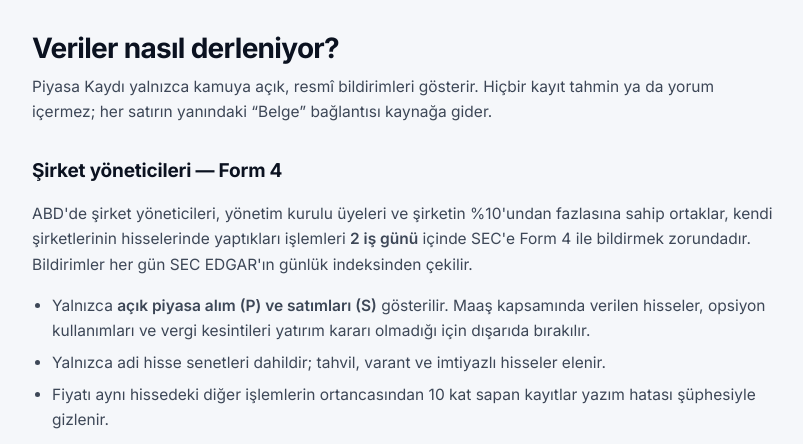
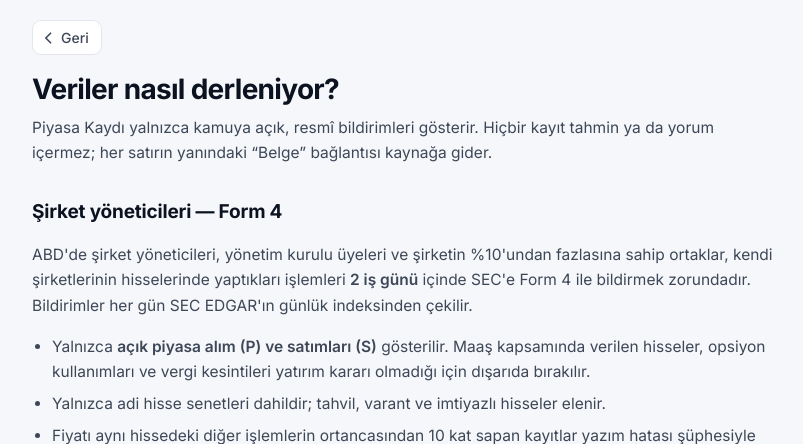
Before and after one commit to cemgokmen/piyasa-kaydi, a Flask app: page /hakkinda in a window 1280 px wide. Shown: the part 61-505 px from the top of the page, without its empty margins (32-835 px from the left). Run offline with Flask 3, Linux system fonts and the light colour scheme.

Commit message:
Her sayfaya Geri düğmesi
Ana sayfa dışındaki bütün sayfaların üstünde 'Geri' düğmesi var.
- Ziyaretçi site içinden geldiyse tarayıcı geçmişinde bir adım geri
  gider; önceki sayfa filtreleri, araması ve kaydırma konumuyla gelir.
- Sayfa doğrudan açıldıysa (dışarıdan bağlantı) üst sayfaya gider:
  hisse → işlemler, kişi → siyasetçiler/yöneticiler, fon → fonlar,
  diğerleri → ana sayfa. Ctrl/Cmd ile tıklanınca üst sayfayı yeni
  sekmede açar.
- Kişi ve fon sayfalarındaki sabit '← Siyasetçiler' / '← Tüm fonlar'
  bağlantıları bu düğmeyle değiştirildi.

Tarayıcı testleri: filtreli listeye dönüş, art arda geri gitme ve
doğrudan açılan sayfada üst sayfaya gitme.

Co-Authored-By: Claude Opus 5.5 <noreply@anthropic.com>

```diff
--- a/piyasa/web/static/app.js
+++ b/piyasa/web/static/app.js
@@ -120,3 +120,29 @@ document.querySelectorAll("table[data-siralanabilir]").forEach(function (tablo)
     });
   });
 });
+
+// ---------------------------------------------------------------------------
+// Geri düğmesi: siteden gelindiyse tarayıcı geçmişinde bir adım geri gider,
+// böylece önceki sayfa filtreleri ve kaydırma konumuyla geri gelir.
+// Sayfa doğrudan açıldıysa bağlantının kendi adresine (üst sayfaya) gider.
+// ---------------------------------------------------------------------------
+
+document.querySelectorAll("[data-geri]").forEach(function (dugme) {
+  let siteIcinden = false;
+  try {
+    siteIcinden = document.referrer && new URL(document.referrer).origin === location.origin;
+  } catch (hata) {
+    siteIcinden = false;
+  }
+
+  if (siteIcinden && history.length > 1) {
+    dugme.title = "Önceki sayfaya dön";
+    dugme.addEventListener("click", function (olay) {
+      if (olay.metaKey || olay.ctrlKey || olay.shiftKey) return;  // yeni sekmede üst sayfa
+      olay.preventDefault();
+      history.back();
+    });
+  } else {
+    dugme.title = "Üst sayfaya git";
+  }
+});
--- a/piyasa/web/static/stil.css
+++ b/piyasa/web/static/stil.css
@@ -1262,3 +1262,28 @@ a.kisi-ad:hover { color: var(--vurgu); }
   .degisimler { grid-template-columns: repeat(3, minmax(0, 1fr)); width: 100%; }
   .fiyat-deger { font-size: 28px; }
 }
+
+/* ---------- Geri düğmesi ---------- */
+
+.geri {
+  display: inline-flex;
+  align-items: center;
+  gap: 4px;
+  margin: -8px 0 14px;
+  padding: 6px 12px 6px 8px;
+  border: 1px solid var(--cizgi);
+  border-radius: 9px;
+  background: var(--kart);
+  color: var(--yazi-2);
+  font-size: 14px;
+  font-weight: 500;
+  text-decoration: none;
+}
+
+.geri:hover { border-color: var(--vurgu); color: var(--vurgu); }
+
+.geri svg {
+  width: 16px; height: 16px;
+  fill: none; stroke: currentColor; stroke-width: 2;
+  stroke-linecap: round; stroke-linejoin: round;
+}
--- a/piyasa/web/templates/base.html
+++ b/piyasa/web/templates/base.html
@@ -44,6 +44,16 @@
 </header>
 
 <main id="icerik" class="wrap">
+  {% if aktif != 'anasayfa' %}
+  {#
+    Geri: ziyaretçi siteden geldiyse tarayıcı geçmişinde bir adım geri gider
+    (filtreler ve arama korunur). Sayfa doğrudan açıldıysa href'teki üst
+    sayfaya gider; her şablon bunu geri_adres bloğuyla belirler.
+  #}
+  <a class="geri" href="{% block geri_adres %}{{ url_for('site.anasayfa') }}{% endblock %}" data-geri>
+    <svg viewBox="0 0 20 20" aria-hidden="true"><path d="M12 4l-6 6 6 6"/></svg>Geri
+  </a>
+  {% endif %}
   {% block icerik %}{% endblock %}
 </main>
 
--- a/piyasa/web/templates/fon.html
+++ b/piyasa/web/templates/fon.html
@@ -21,10 +21,11 @@
   {% else %}<p class="bos">{{ bos_metin }}</p>{% endif %}
 {% endmacro %}
 
+{% block geri_adres %}{{ url_for('site.fonlar') }}{% endblock %}
+
 {% block icerik %}
 <header class="sayfa-ust">
   <div>
-    <p class="ust-yol"><a href="{{ url_for('site.fonlar') }}">← Tüm fonlar</a></p>
     <h1>{{ fon_adi }}</h1>
     <p class="sayfa-not">{{ donem_adi }} sonu itibarıyla bildirilen portföy{% if onceki_adi %}; değişimler {{ onceki_adi }} ile karşılaştırıldı{% endif %}.</p>
   </div>
--- a/piyasa/web/templates/hisse.html
+++ b/piyasa/web/templates/hisse.html
@@ -1,6 +1,8 @@
 {% extends "base.html" %}
 {% from "_bilesenler.html" import kpi, islem_tablosu %}
 {% block baslik %}{{ ticker }} — {{ sirket }} · Piyasa Kaydı{% endblock %}
+
+{% block geri_adres %}{{ url_for('site.islemler', donem='365') }}{% endblock %}
 
 {% block icerik %}
 <header class="sayfa-ust hisse-ust">
--- a/piyasa/web/templates/kisi.html
+++ b/piyasa/web/templates/kisi.html
@@ -2,13 +2,11 @@
 {% from "_bilesenler.html" import kpi, islem_tablosu %}
 {% block baslik %}{{ kimlik.person }} · Piyasa Kaydı{% endblock %}
 
+{% block geri_adres %}{% if siyasetci %}{{ url_for('site.siyasetciler') }}{% else %}{{ url_for('site.islemler', kaynak='yonetici') }}{% endif %}{% endblock %}
+
 {% block icerik %}
 <header class="sayfa-ust">
   <div>
-    <p class="ust-yol">
-      {% if siyasetci %}<a href="{{ url_for('site.siyasetciler') }}">← Siyasetçiler</a>
-      {% else %}<a href="{{ url_for('site.islemler', kaynak='yonetici') }}">← Şirket yöneticileri</a>{% endif %}
-    </p>
     <h1>{{ kimlik.person }}</h1>
     <p class="kimlik">
       {% if siyasetci %}
```
Also changed, not shown: tests/test_tarayici.py (+36 -0 lines).
